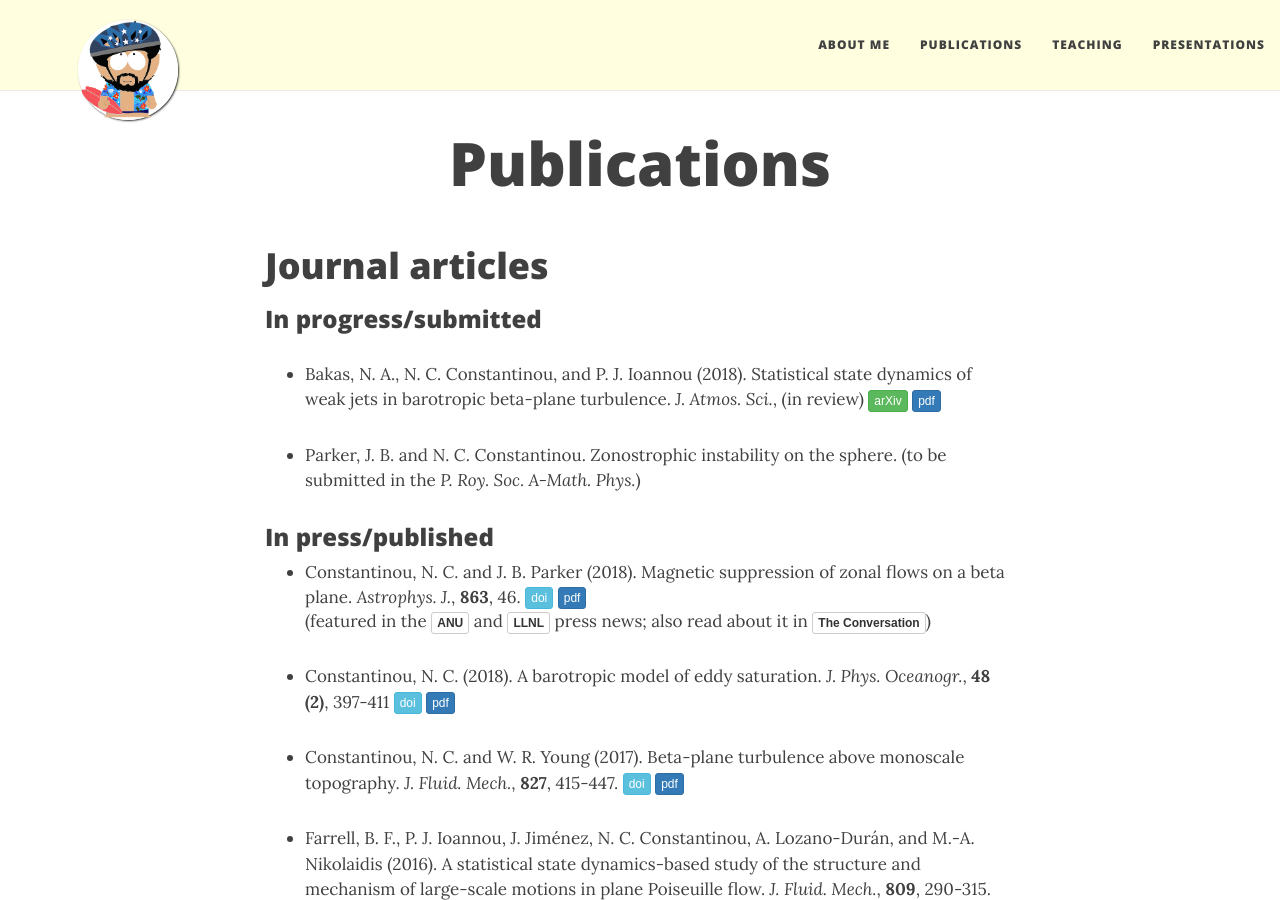
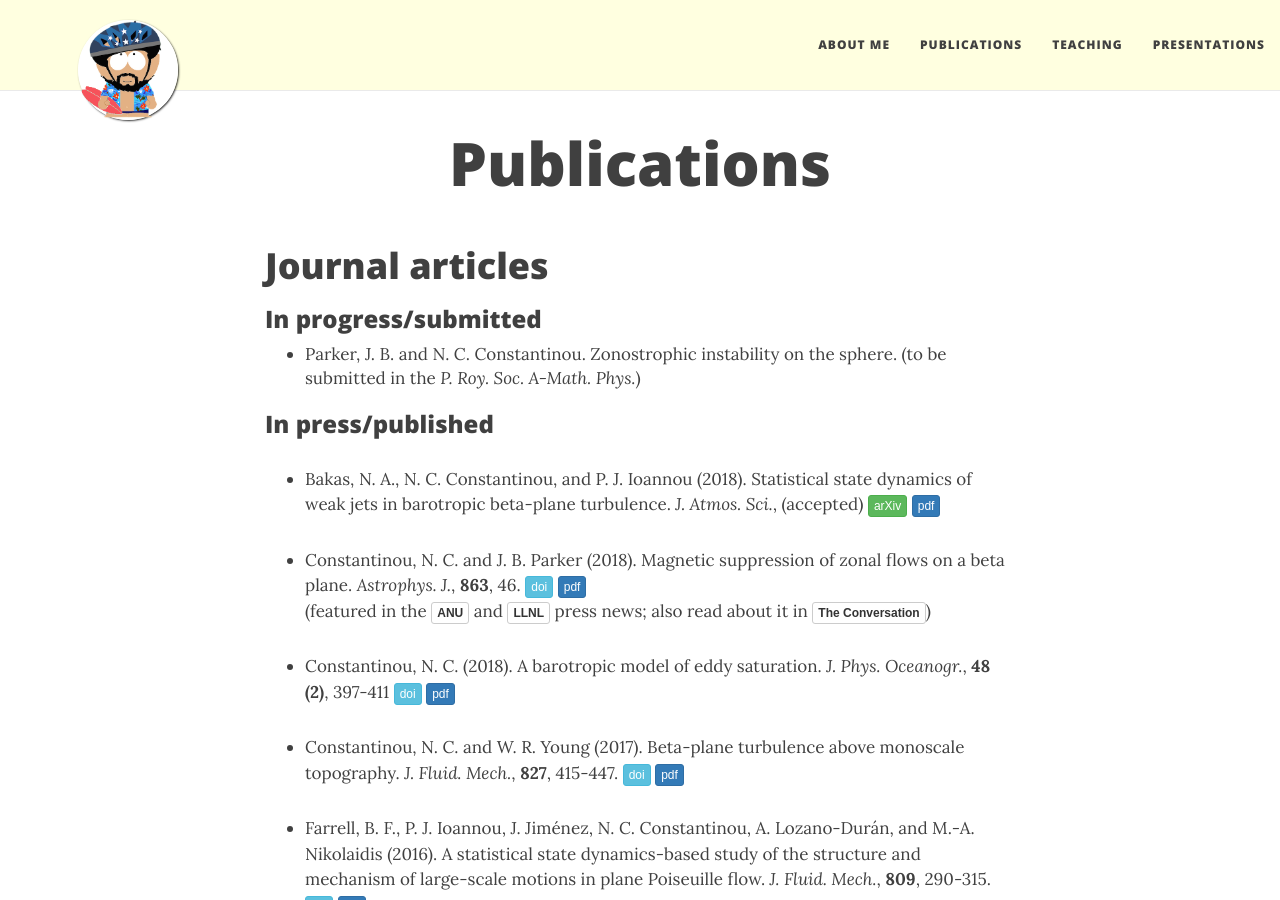
Before and after one commit to navidcy/navidcy.github.io, a Jekyll site: the page built from publications.md, in a window 1280 px wide and 900 px high. Built offline with Jekyll 4.4.1, drawn with Linux system fonts in a browser that asks for light colours; nearby versions of some CDN libraries; comment, search, counter and statistics services are not loaded.

Commit message:
adds eckhaus paper in pres

```diff
--- a/publications.md
+++ b/publications.md
@@ -9,11 +9,11 @@
 
 ### In progress/submitted
 
-- Bakas, N. A., N. C. Constantinou, and P. J. Ioannou (2018). Statistical state dynamics of weak jets in barotropic beta-plane turbulence. _J. Atmos. Sci._, (in review) [<span class="btn btn-success btn-xs{{end}}" style="font-family:sans-serif;">arXiv</span>][arXiv:1708.03031]{:target="_blank"} [<span class="btn btn-primary btn-xs{{end}}" style="font-family:sans-serif;">pdf</span>][ssd-eckaus]
-
 - Parker, J. B. and N. C. Constantinou. Zonostrophic instability on the sphere. (to be submitted in the _P. Roy. Soc. A-Math. Phys._)
 
 ### In press/published
+
+- Bakas, N. A., N. C. Constantinou, and P. J. Ioannou (2018). Statistical state dynamics of weak jets in barotropic beta-plane turbulence. _J. Atmos. Sci._, (accepted) [<span class="btn btn-success btn-xs{{end}}" style="font-family:sans-serif;">arXiv</span>][arXiv:1708.03031]{:target="_blank"} [<span class="btn btn-primary btn-xs{{end}}" style="font-family:sans-serif;">pdf</span>][ssd-eckaus]
 
 - Constantinou, N. C. and J. B. Parker (2018). Magnetic suppression of zonal flows on a beta plane. _Astrophys. J._, **863**, 46. [<span class="btn btn-info btn-xs{{end}}" style="font-family:sans-serif;">doi</span>][magneticZF-doi]{:target="_blank"} [<span class="btn btn-primary btn-xs{{end}}" style="font-family:sans-serif;">pdf</span>][magneticZF] <br/>
 (featured in the [<span class="btn btn-default btn-xs{{end}}" style="font-family:sans-serif;"><b>ANU</b></span>][anu-press-magnetic]{:target="_blank"} and [<span class="btn btn-default btn-xs{{end}}" style="font-family:sans-serif;"><b>LLNL</b></span>][llnl-press-magnetic]{:target="_blank"} press news; also read about it in [<span class="btn btn-default btn-xs{{end}}" style="font-family:sans-serif;"><b>The Conversation</b></span>][theconversation]{:target="_blank"})
```
